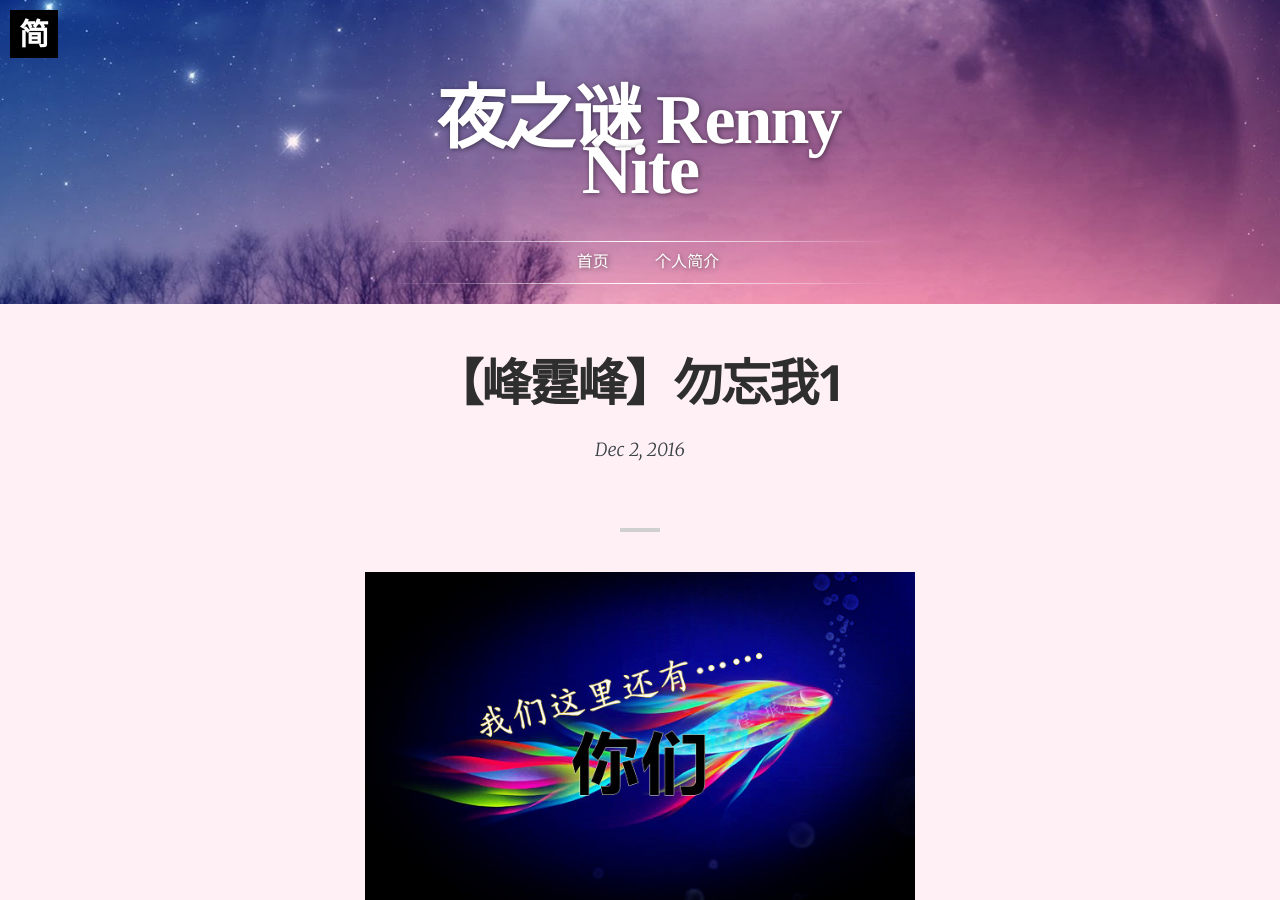
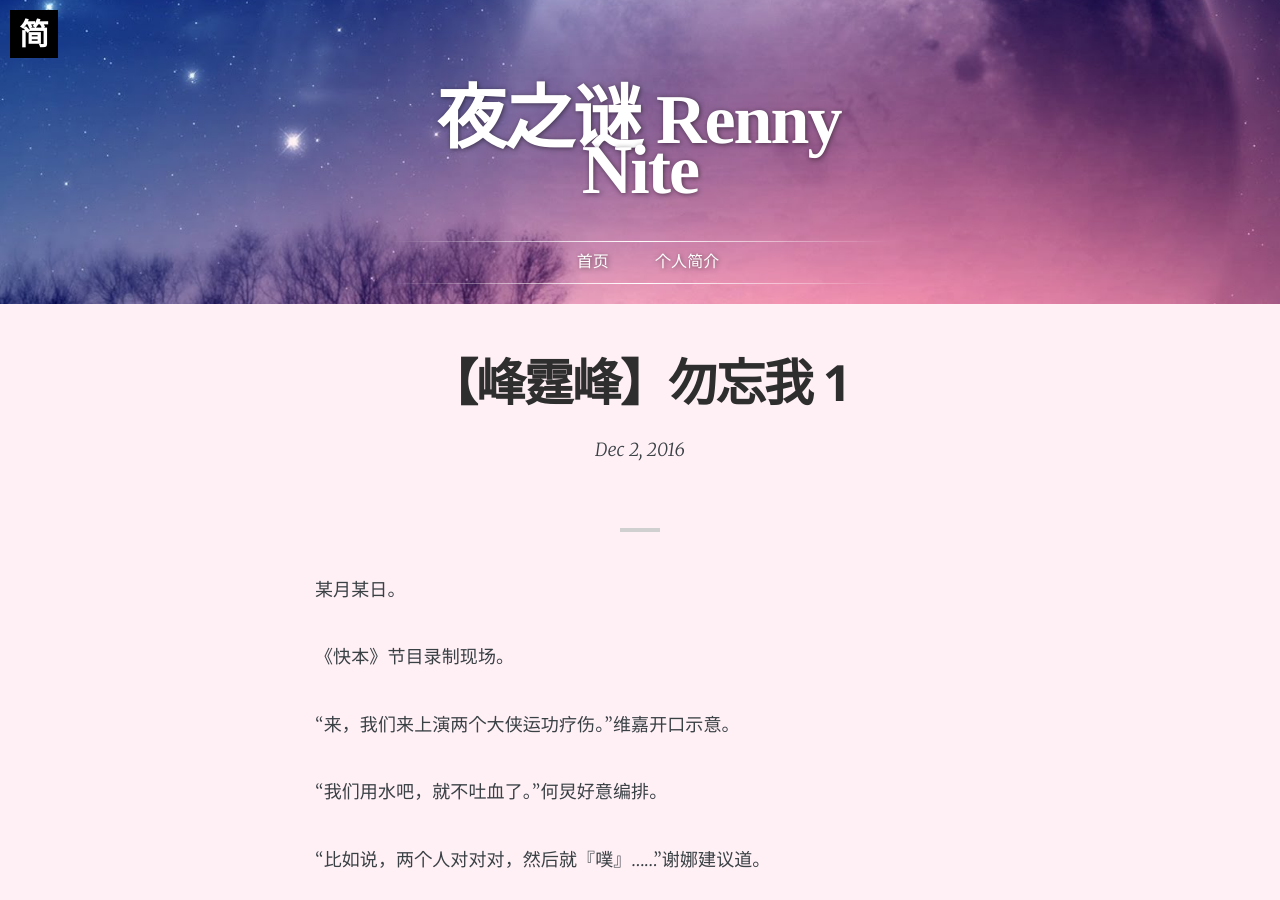
Before and after one commit to RennyNite0924/RennyNite0924.github.io, a Jekyll site: the page built from _posts/2016-12-03-Dont-forget-me-01.md, in a window 1280 px wide and 900 px high. Built offline with Jekyll 4.4.1, drawn with Linux system fonts in a browser that asks for light colours; nearby versions of some CDN libraries; some web fonts are replaced.

Commit message:
delete picture

```diff
--- a/_posts/2016-12-03-Dont-forget-me-01.md
+++ b/_posts/2016-12-03-Dont-forget-me-01.md
@@ -1,10 +1,9 @@
 ---
 layout: post
-title: 【峰霆峰】勿忘我1
+title: 【峰霆峰】勿忘我 1
 date: 2016-12-03 4:15:00 +0800
 category: Novels
 ---
-<p align="center"><img src="/assets/we_got_u_here.jpg" style="max-width: 550px"></p>
 
 某月某日。
 
```
